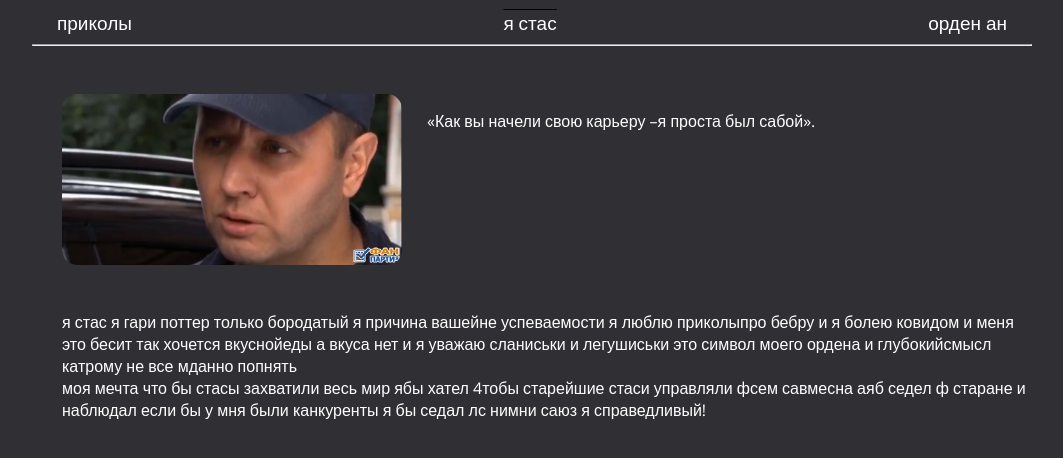
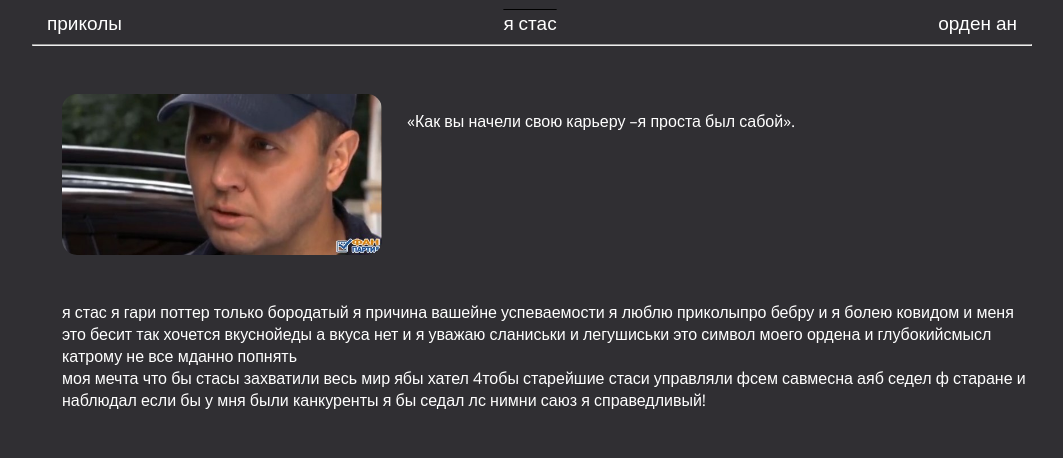
Before and after one commit to spyro159/statclass, a plain HTML site: page stas.html in a window 1280 px wide. Shown: the whole page, without its empty margins (108-1171 px from the left). Drawn offline with nearby package versions, Linux system fonts and the light colour scheme.

Commit message:
Update style.css

```diff
--- a/style.css
+++ b/style.css
@@ -24,8 +24,8 @@ max-width:  1000px ;
   color: white ;
 }
 .perd {
-padding-right: 25px ;
-padding-left: 25px ;
+padding-right: 15px ;
+padding-left: 15px ;
 }
 #str {
   text-decoration: overline;
@@ -101,7 +101,7 @@ text-align: center;
       padding: 1px 1px  10px 30px ;
   }
   }.stas img{
-    width: 340px ;
+    width: 320px ;
 
   }
   .per {
```
